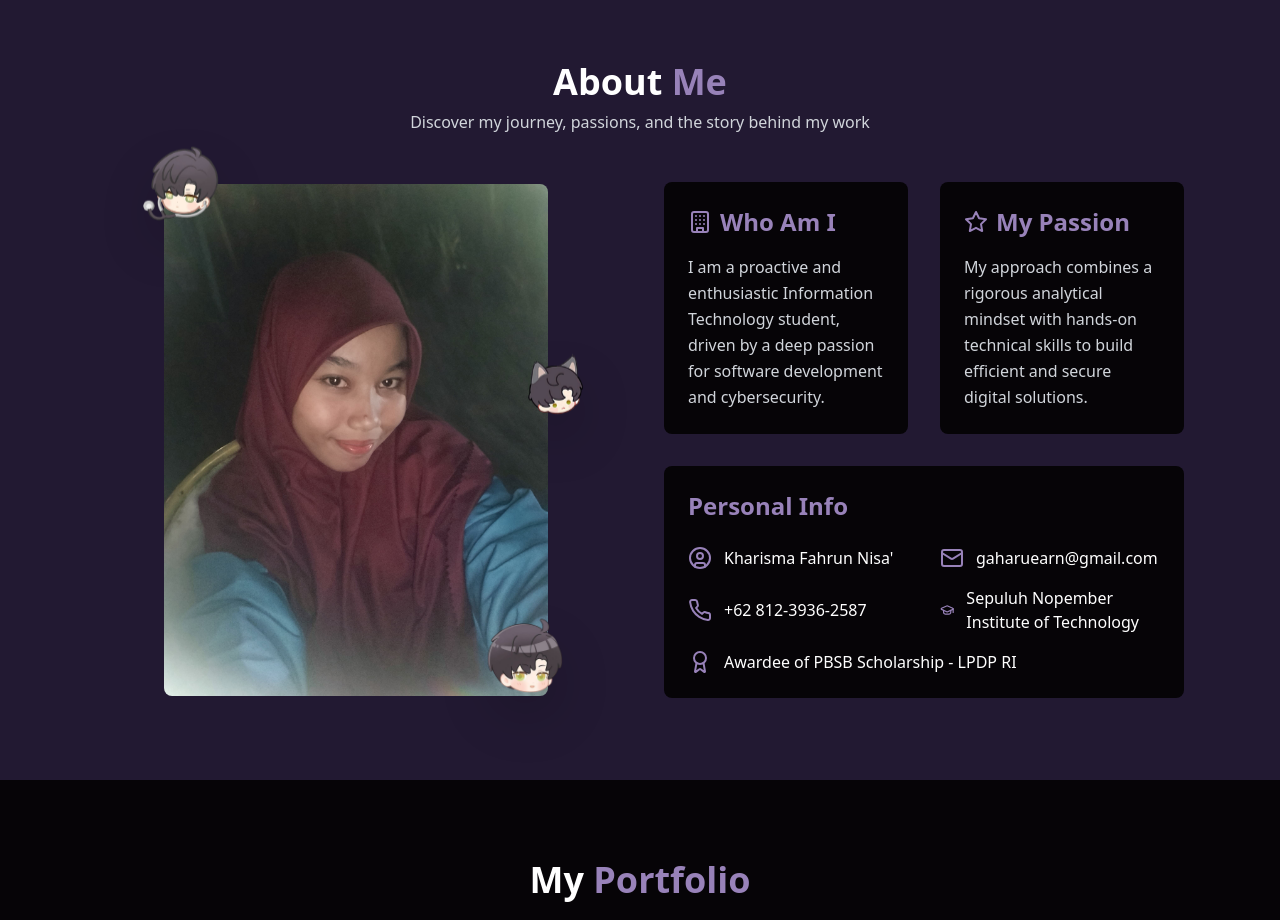
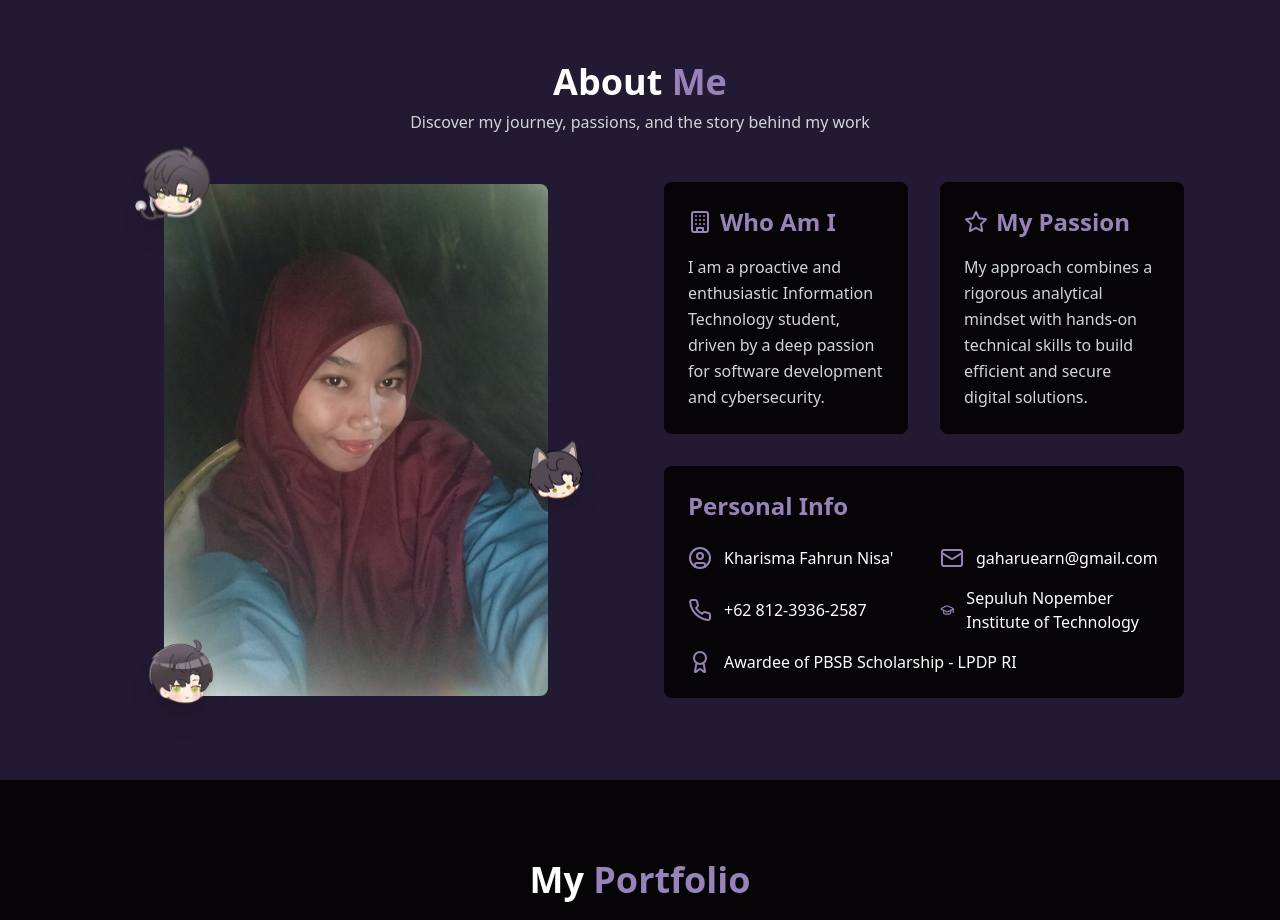
Before and after one commit to khafhrnsaa/myportfolyo, a React (Vite) app: page / in a window 1280 px wide. Shown: the part 820-1740 px from the top of the page. Built offline with nearby package versions, Linux system fonts and the light colour scheme.

Commit message:
Update App.jsx

```diff
--- a/src/App.jsx
+++ b/src/App.jsx
@@ -209,26 +209,26 @@ const AboutSection = () => (
                 <div className="relative w-full max-w-sm">
                     <img src="/profile.jpg" alt="About Kharisma" className="rounded-lg w-full h-auto object-cover" />
 
-                    {/* Gambar Zayne 1 (kiri atas) */}
+                    {/* Gambar Zayne 1 (kiri atas) menggantikan emoji palet */}
                     <img
                         src="/zayne.png"
                         alt="Zayne"
-                        className="chibi-float absolute -top-10 -left-8 w-24 h-24 object-contain drop-shadow-2xl"
+                        className="chibi-float absolute -top-10 -left-10 w-24 h-24 object-contain drop-shadow-xl"
                     />
 
-                    {/* Gambar Zayne 2 (kanan bawah) */}
+                    {/* Gambar Zayne 2 (kiri bawah) menggantikan emoji gamepad */}
                     <img
                         src="/zayne1.png"
                         alt="Zayne 1"
-                        className="chibi-float absolute -bottom-6 -right-8 w-28 h-28 object-contain drop-shadow-2xl"
+                        className="chibi-float absolute -bottom-8 -left-8 w-24 h-24 object-contain drop-shadow-xl"
                         style={{animationDelay: '0.5s'}}
                     />
 
-                    {/* Gambar Zayne 3 (kanan tengah) */}
+                    {/* Gambar Zayne 3 (kanan tengah) menggantikan emoji lampu */}
                     <img
                         src="/zayne2.png"
                         alt="Zayne 2"
-                        className="chibi-float absolute top-1/3 -right-12 w-20 h-20 object-contain drop-shadow-2xl"
+                        className="chibi-float absolute top-1/2 -right-12 w-20 h-20 object-contain drop-shadow-xl"
                         style={{animationDelay: '0.2s'}}
                     />
                 </div>
@@ -466,7 +466,7 @@ const SupportModal = ({ isOpen, onClose }) => {
                 <h2 className="text-3xl font-bold mb-4 text-white">Support My Work</h2>
                 <p className="text-gray-300 mb-6">If you find my work valuable, consider supporting me. Thank you! 🙏</p>
                 <div className="bg-white p-4 rounded-lg">
-                    {/* Perubahan di sini: Menggunakan qris.jpeg */}
+                    {/* Perubahan di sini: Menggunakan /qris.jpeg yang benar sesuai nama di GitHub */}
                     <img src="/qris.jpeg" alt="QRIS Code" className="w-full h-auto object-cover rounded-md"/>
                 </div>
                 <p className="text-sm text-gray-400 mt-4">Scan the QR code with your mobile banking or e-wallet app.</p>
```
